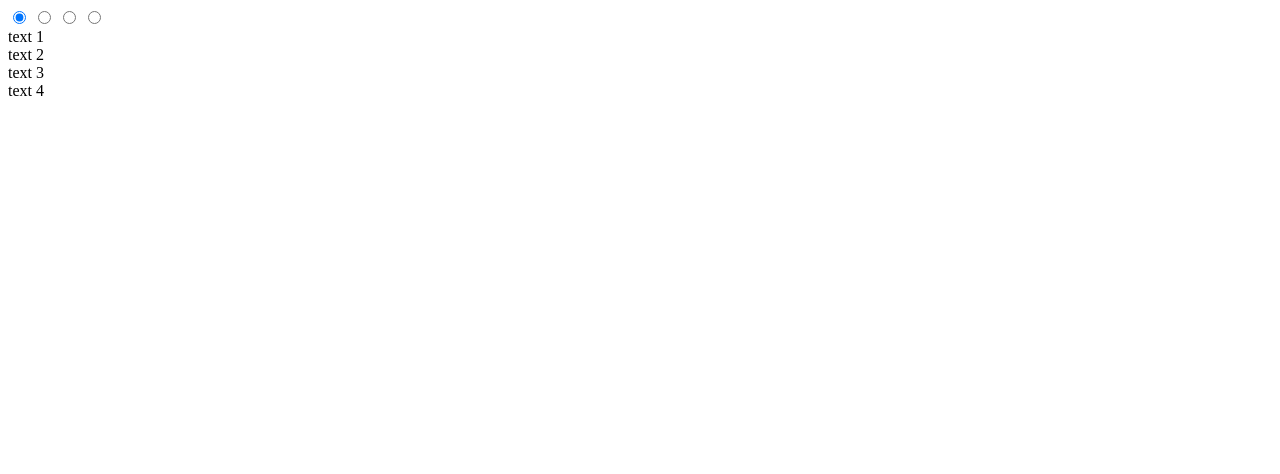
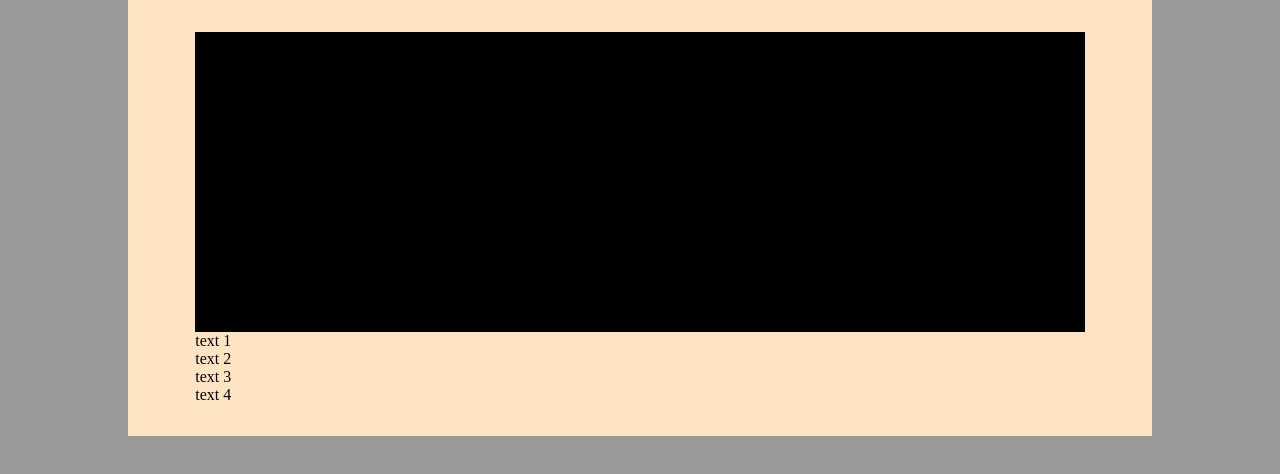
Before and after one commit to Anton-Gadiyatov/cssMemSlider, a plain HTML site: page cssMemSlider/index.html in a window 1280 px wide. Drawn offline with Linux system fonts and the light colour scheme.

Commit message:
feat: basic slider style (Sun, Oct 17, 2021 03:57 PM)

```diff
--- a/cssMemSlider/index.html
+++ b/cssMemSlider/index.html
@@ -4,6 +4,7 @@
     <meta charset="UTF-8" />
     <meta http-equiv="X-UA-Compatible" content="IE=edge" />
     <meta name="viewport" content="width=device-width, initial-scale=1.0" />
+    <link rel="stylesheet" href="./styles.css">
     <title>cssMemSlider</title>
   </head>
   <body>
--- /dev/null
+++ b/cssMemSlider/styles.css
@@ -0,0 +1,45 @@
+* {
+  box-sizing: border-box;
+  padding: 0;
+  margin: 0;
+}
+
+body {
+  width: 100%;
+  background-color: #999999;
+}
+
+main {
+  margin: 0 auto;
+  width: 80%;
+  background-color: bisque;
+}
+
+.content {
+  margin: 0 auto;
+  padding: 2rem 1rem;
+  width: 90%;
+  display: flex;
+  justify-content: space-between;
+  flex-wrap: wrap;
+}
+
+.slider__top {
+  overflow: hidden;
+  width: 100%;
+}
+
+.slider__top input[type='radio'] {
+  display: none;
+}
+
+.slider__top-wrapper {
+  width: 400%;
+  display: flex;
+}
+
+.slide {
+  width: 100%;
+  min-height: 300px;
+  background-color: black;
+}
```
